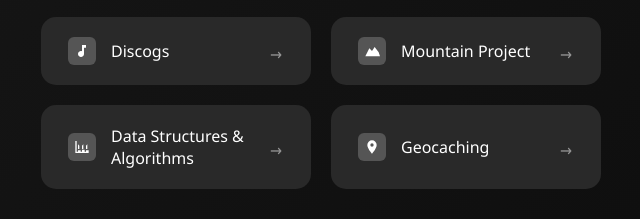
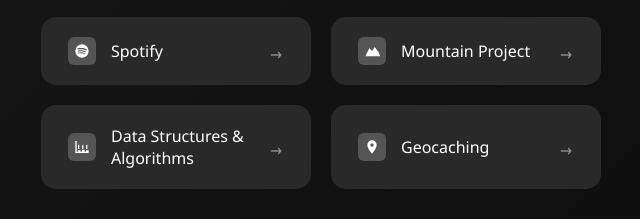
Before and after one commit to kyleboehlen/splash, a plain HTML site: page index.html in a window 1280 px wide. Shown: the part 606-825 px from the top of the page, 319-959 px from the left. Drawn offline with Linux system fonts and the light colour scheme.

Commit message:
replace discogs with spotify

```diff
--- a/index.html
+++ b/index.html
@@ -437,12 +437,12 @@
             redirectSubdomains: ["beacon", "se4x"]
         },
         {
-            name: "Discogs",
-            url: "https://www.discogs.com/user/kyleboehlen",
+            name: "Spotify",
+            url: "https://open.spotify.com/user/1230933361?si=f9c5c3dff4e242f4",
             icon: `<svg width="16" height="16" viewBox="0 0 24 24" fill="currentColor">
-                    <path d="M12,3V12.26C11.5,12.09 11,12 10.5,12C8.01,12 6,14.01 6,16.5C6,18.99 8.01,21 10.5,21C12.99,21 15,18.99 15,16.5V7H18V3H12Z"/>
+                    <path d="M17.9,10.9C14.7,9 9.35,8.8 6.3,9.75C5.8,9.9 5.3,9.6 5.15,9.15C5,8.65 5.3,8.15 5.75,8C9.3,6.95 15.15,7.15 18.85,9.35C19.3,9.6 19.45,10.2 19.2,10.65C18.95,11 18.35,11.15 17.9,10.9M17.8,13.7C17.55,14.05 17.1,14.2 16.75,13.95C14.05,12.3 9.95,11.8 6.8,12.8C6.4,12.9 5.95,12.7 5.85,12.3C5.75,11.9 5.95,11.45 6.35,11.35C10,10.25 14.5,10.8 17.6,12.7C17.9,12.85 18.05,13.35 17.8,13.7M16.6,16.45C16.4,16.75 16.05,16.85 15.75,16.65C13.4,15.2 10.45,14.9 6.95,15.7C6.6,15.8 6.3,15.55 6.2,15.25C6.1,14.9 6.35,14.6 6.65,14.5C10.45,13.65 13.75,14 16.35,15.6C16.7,15.75 16.75,16.15 16.6,16.45M12,2A10,10 0 0,0 2,12A10,10 0 0,0 12,22A10,10 0 0,0 22,12A10,10 0 0,0 12,2Z"/>
                 </svg>`,
-            redirectSubdomains: ["discogs"]
+            redirectSubdomains: ["spotify"]
         },
         {
             name: "Mountain Project",
```
